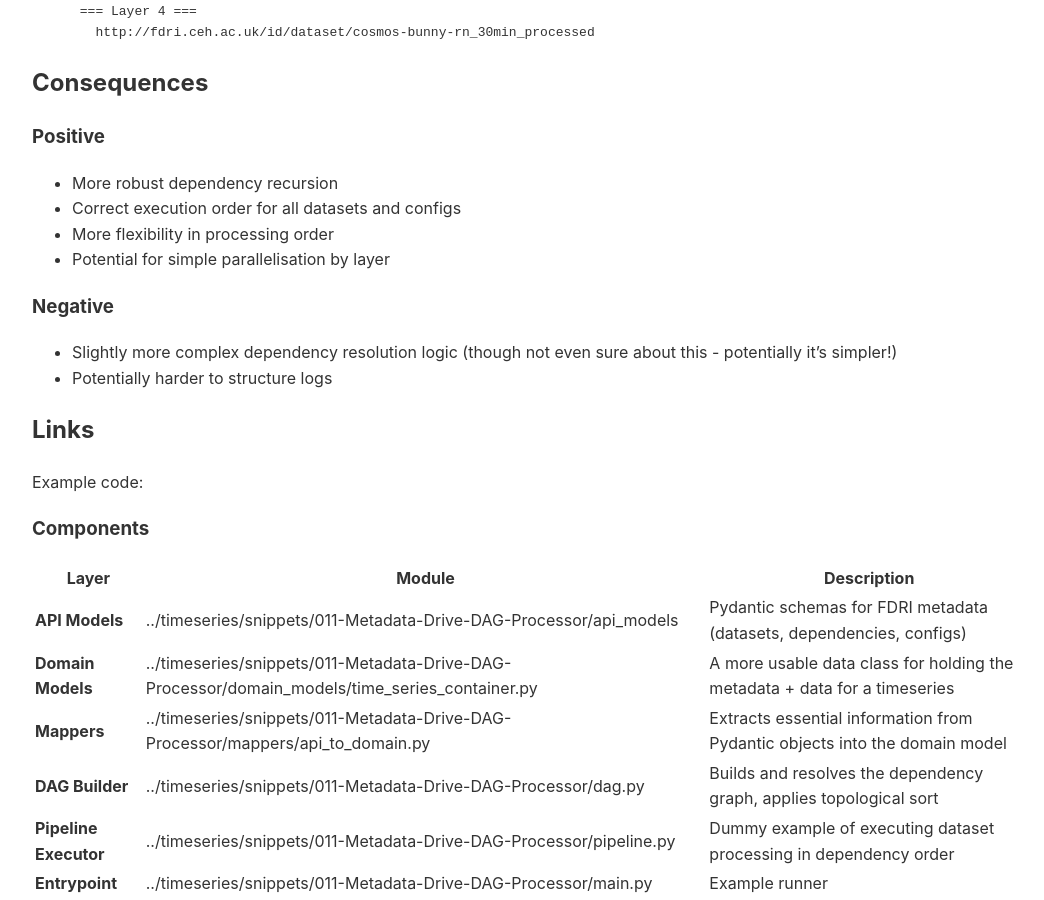
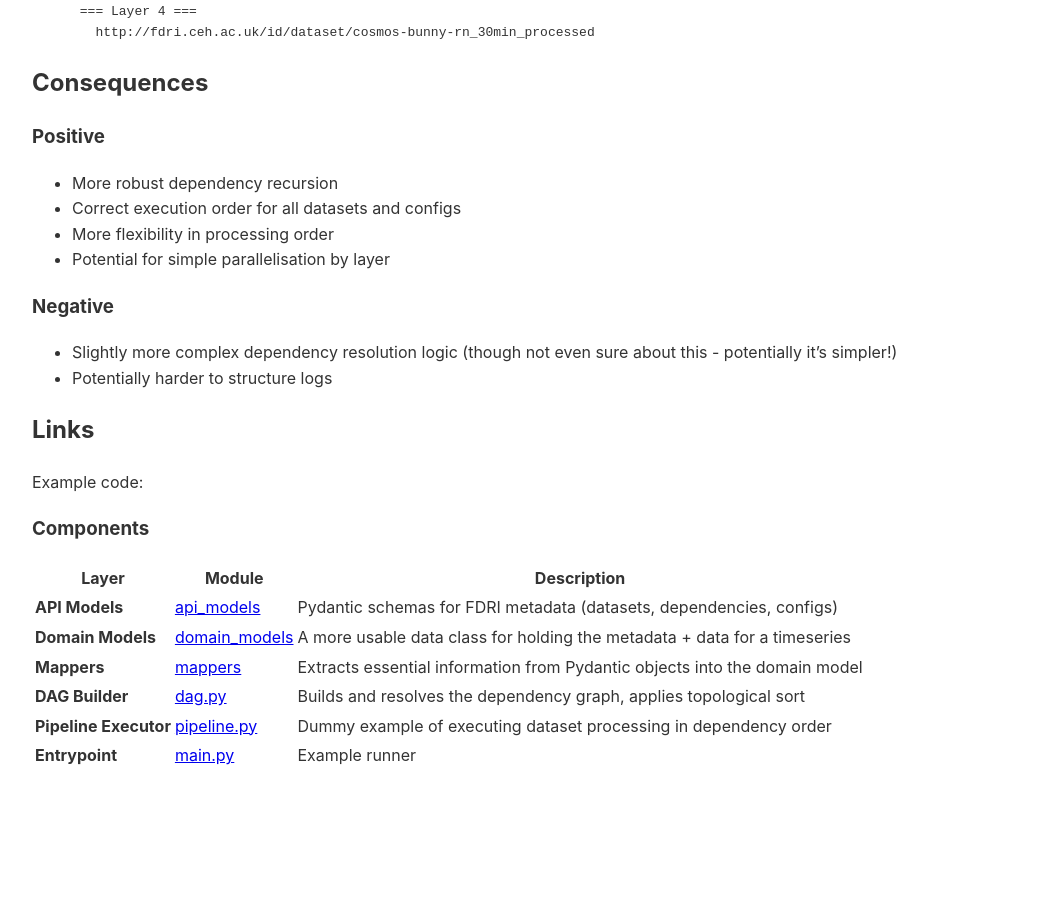
Before and after one commit to NERC-CEH/fdri_words, a Jekyll site: the page built from adrs/011-Metadata-Drive-DAG-Processor.md, in a window 1280 px wide and 900 px high, scrolled down 4083 px. Shown: the whole window, without its empty margins (108-1152 px from the left). Built offline with Jekyll 4.4.1, drawn with Linux system fonts in a browser that asks for light colours; our own code applies the rules of GitHub Pages for plain Markdown files; after the commit the page ends 4855 px from its top, so only the background shows below that.

Commit message:
Update links

```diff
--- a/adrs/011-Metadata-Drive-DAG-Processor.md
+++ b/adrs/011-Metadata-Drive-DAG-Processor.md
@@ -205,11 +205,11 @@ Example code:
 
 ### Components
 
-| Layer                 | Module                                                                                         | Description                                                                |
-|-----------------------|------------------------------------------------------------------------------------------------|----------------------------------------------------------------------------|
-| **API Models**        | ../timeseries/snippets/011-Metadata-Drive-DAG-Processor/api_models                             | Pydantic schemas for FDRI metadata (datasets, dependencies, configs)       |
-| **Domain Models**     | ../timeseries/snippets/011-Metadata-Drive-DAG-Processor/domain_models/time_series_container.py | A more usable data class for holding the metadata + data for a timeseries  |
-| **Mappers**           | ../timeseries/snippets/011-Metadata-Drive-DAG-Processor/mappers/api_to_domain.py               | Extracts essential information from Pydantic objects into the domain model |
-| **DAG Builder**       | ../timeseries/snippets/011-Metadata-Drive-DAG-Processor/dag.py                                 | Builds and resolves the dependency graph, applies topological sort         |
-| **Pipeline Executor** | ../timeseries/snippets/011-Metadata-Drive-DAG-Processor/pipeline.py                            | Dummy example of executing dataset processing in dependency order          |
-| **Entrypoint**        | ../timeseries/snippets/011-Metadata-Drive-DAG-Processor/main.py                                | Example runner                                                             |
+| Layer                 | Module                                                                                      | Description                                                                |
+|-----------------------|---------------------------------------------------------------------------------------------|----------------------------------------------------------------------------|
+| **API Models**        | [api_models](../timeseries/snippets/011-Metadata-Drive-DAG-Processor/api_models)            | Pydantic schemas for FDRI metadata (datasets, dependencies, configs)       |
+| **Domain Models**     | [domain_models](../timeseries/snippets/011-Metadata-Drive-DAG-Processor/domain_models)      | A more usable data class for holding the metadata + data for a timeseries  |
+| **Mappers**           | [mappers](../timeseries/snippets/011-Metadata-Drive-DAG-Processor/mappers/api_to_domain.py) | Extracts essential information from Pydantic objects into the domain model |
+| **DAG Builder**       | [dag.py](../timeseries/snippets/011-Metadata-Drive-DAG-Processor/dag.py)                    | Builds and resolves the dependency graph, applies topological sort         |
+| **Pipeline Executor** | [pipeline.py](../timeseries/snippets/011-Metadata-Drive-DAG-Processor/pipeline.py)          | Dummy example of executing dataset processing in dependency order          |
+| **Entrypoint**        | [main.py](../timeseries/snippets/011-Metadata-Drive-DAG-Processor/main.py)                  | Example runner                                                             |
```
